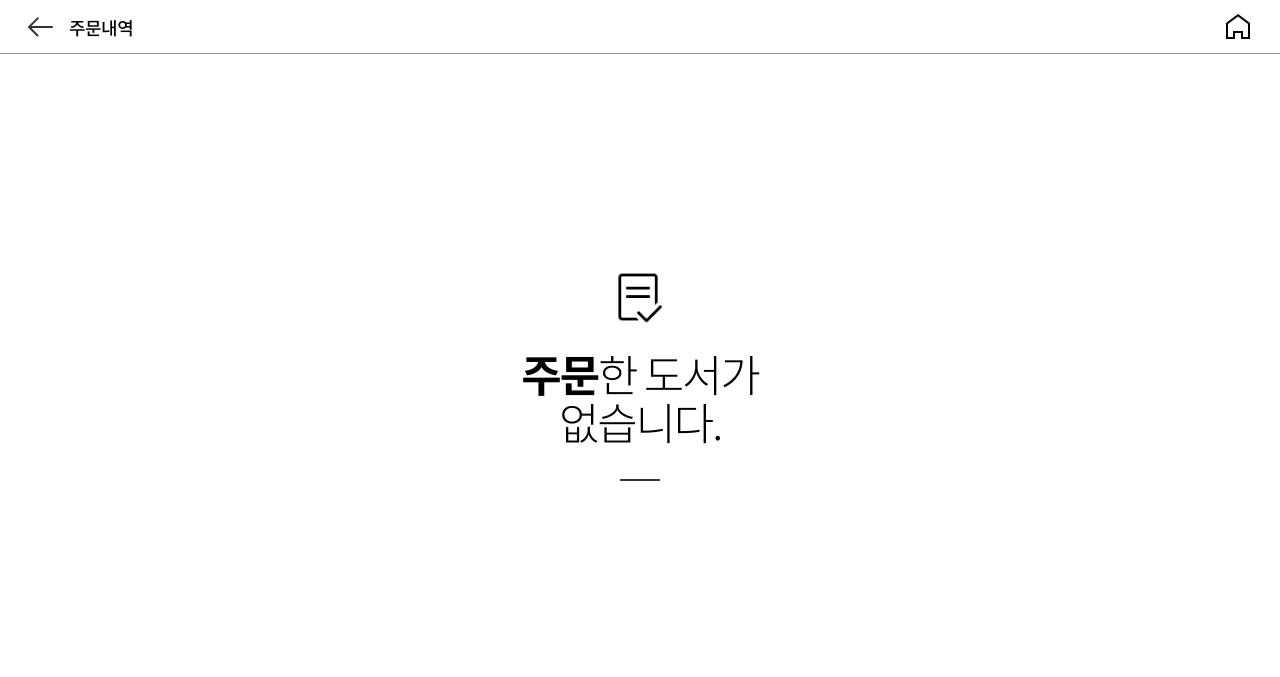
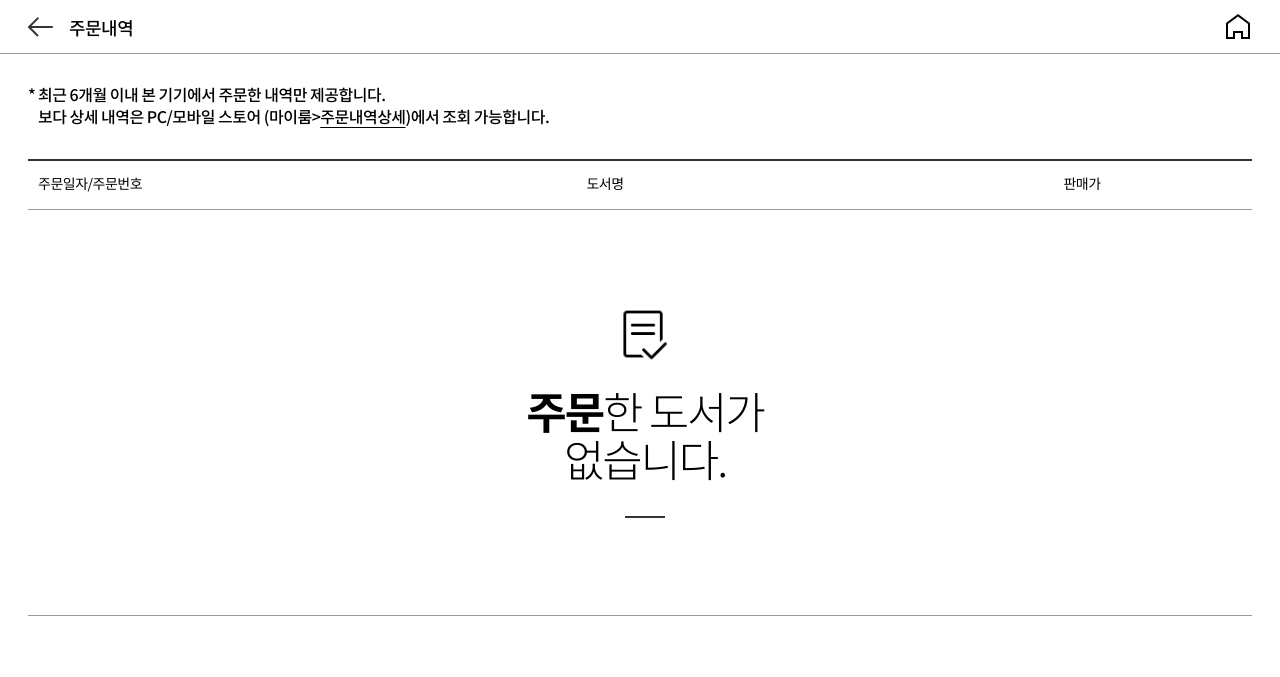
Before and after one commit to rltgqm3792/kyobo, a plain HTML site: page html/page_myroom03_Empty.html in a window 1280 px wide. Drawn offline with Linux system fonts and the light colour scheme.

Commit message:
page_myroom03_Empty.html 수정

```diff
--- a/css/eink.css
+++ b/css/eink.css
@@ -873,6 +873,7 @@ ul.tab01.type3 li {width:100%;} /*2020-07-24 tab 100% 추가*/
 .list_zzim .data_no > span:before {content:''; display:block; width:60px; height:60px; margin:0 auto 25px; background:url('../images/icon_zzim03.png') no-repeat 0 0; background-size:contain;}
 .list_book .data_no > span:before {content:''; display:block; width:60px; height:60px; margin:0 auto 25px; background:url('../images/icon_history02.png') no-repeat 0 0; background-size:contain;}
 .list_zzim .data_no > span:after,.list_book .data_no > span:after {content:''; display:block; width:40px; height:2px; margin:30px auto 0; background-color:#333;}
+.list_book .data_no {height:auto; margin: 80px 0;}
 
 .connetError {background: url('../images/icon_network.png') center 200px no-repeat;background-size: 66px 66px;padding-top: 295px;}
 .connetError .txt01 {text-align: center; font-size: 44px; font-weight: 300;  line-height: 1.09;  letter-spacing: -2.2px; color: #000000;font-family: 'NotoL';position: relative;}
--- a/html/page_myroom03_Empty.html
+++ b/html/page_myroom03_Empty.html
@@ -45,15 +45,43 @@
     <!-- content  -->
     <main class="content">
 
-        <!-- list_zzim -->
-        <div class="list_book">
-            <p class="data_no">
-                <span>
-                    <strong>주문</strong>한 도서가<br/>없습니다.
-                </span>
+        <div class="orderHistory_wrap">
+            <p class="txt_info">
+                최근 6개월 이내 본 기기에서 주문한 내역만 제공합니다.<br />
+                보다 상세 내역은 PC/모바일 스토어 (마이룸&gt;<a href="#" class="em_uline">주문내역상세</a>)에서 조회 가능합니다.
             </p>
+            <div class="table_type01">
+                <table cellpadding="0" cellspacing="0" border="0">
+                    <caption>주문 내역</caption>
+                    <col style="width: 160px" />
+                    <col width="*" />
+                    <col style="width: 120px" />
+                    <col style="width: 110px" />
+                    <thead>
+                        <tr>
+                            <th class="left">주문일자/주문번호</th>
+                            <th>도서명</th>
+                            <th>판매가</th>
+                            <th><span class="hidden">주문상태</span></th>
+                        </tr>
+                    </thead>
+                    <tbody>
+                        <tr class="rowspan">
+                            <td colspan="4">
+                                <div class="list_book">
+                                    <p class="data_no">
+                                        <span>
+                                            <strong>주문</strong>한 도서가<br />없습니다.
+                                        </span>
+                                    </p>
+                                </div>
+                            </td>
+                        </tr>
+                    </tbody>
+                </table>
+            </div>
         </div>
-        <!-- // list_zzim -->
+
 
     </main>
     <!-- //content -->
```
